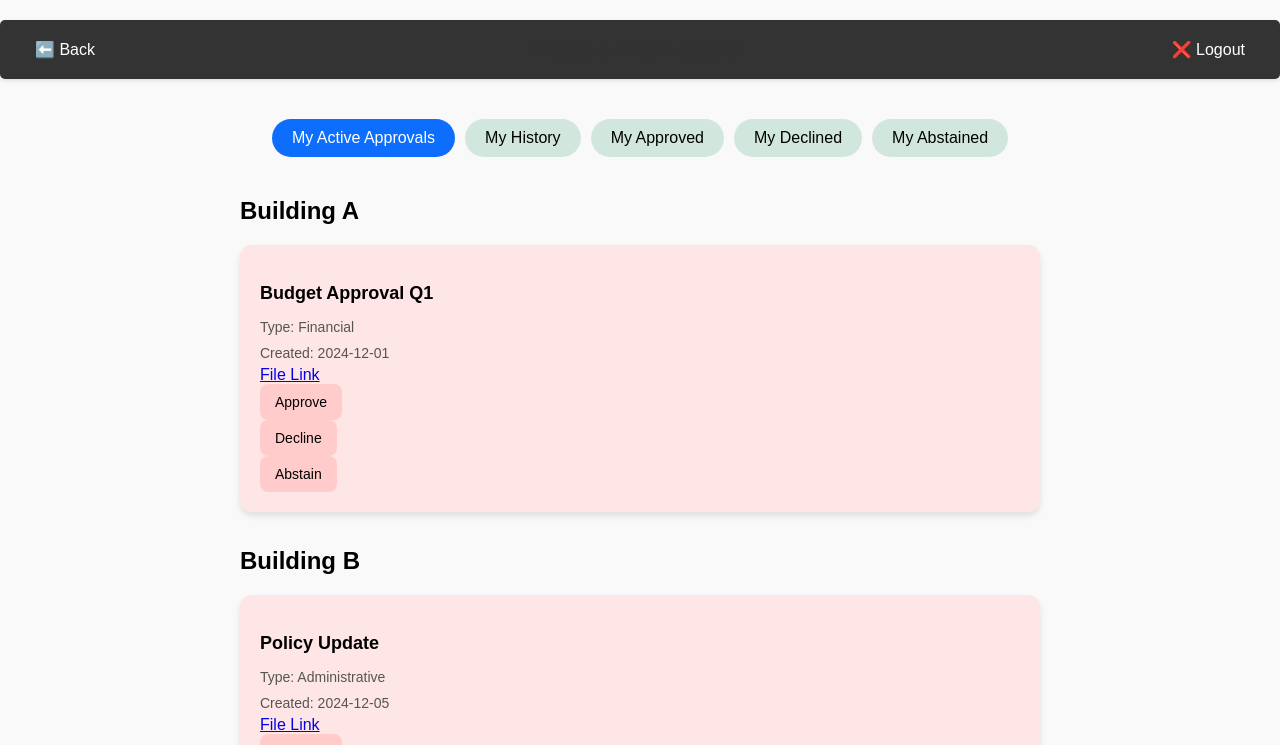
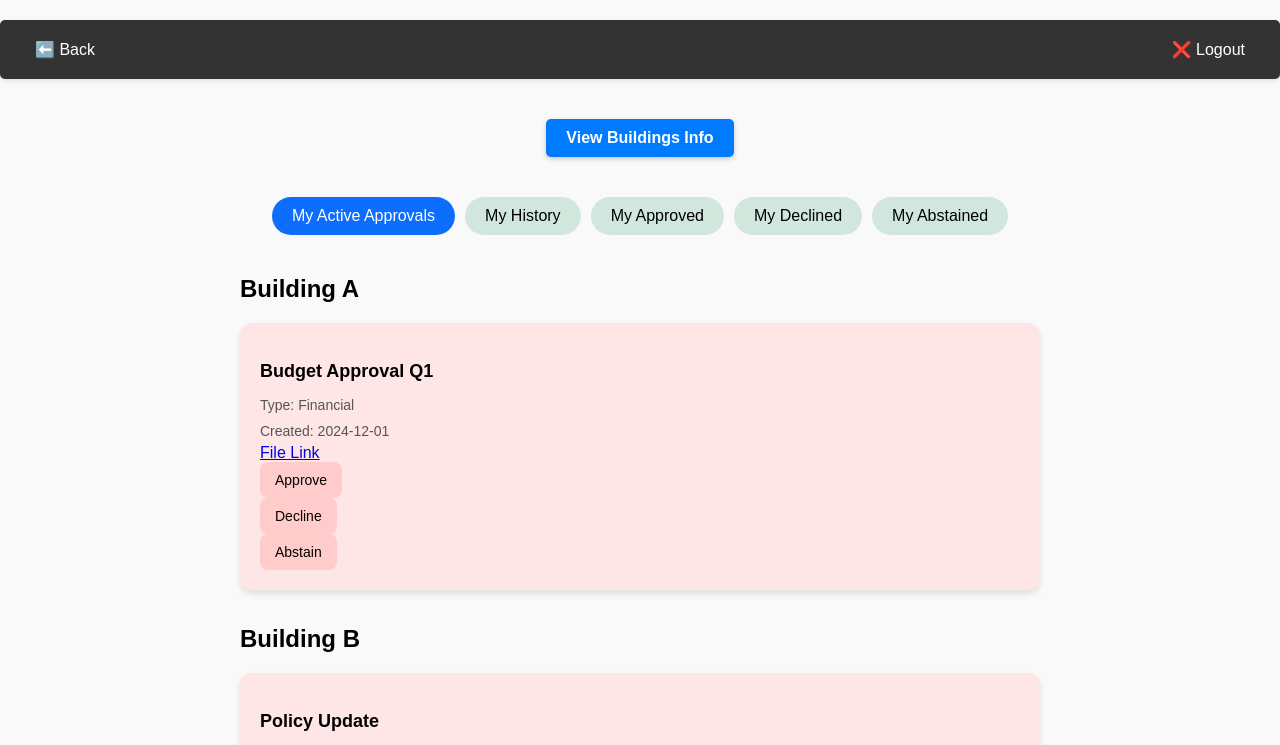
Before and after one commit to AmoryBotha/gmadevappfrontend, a React (Vite) app: page /trusteeLanding in a window 1280 px wide. Shown: the top 745 px of the page. Built offline with nearby package versions, Linux system fonts and the light colour scheme.

Commit message:
Trustee Building Info

```diff
--- a/src/components/Home.jsx
+++ b/src/components/Home.jsx
@@ -73,9 +73,6 @@ function Home1() {
             <Link to="/password-reset-confirm">Reset Password</Link>
           </li>
           <li className="form-button">
-            <Link to="/buildings">Buildings Info</Link>
-          </li>
-          <li className="form-button">
             <Link to="/ticket">Log a Ticket</Link>
           </li>
         </ul>
--- a/src/components/TrusteeLanding.jsx
+++ b/src/components/TrusteeLanding.jsx
@@ -67,6 +67,10 @@ function TrusteeLanding1() {
     navigate(-1);
   };
 
+  const handleBuildingsInfoClick = () => {
+    navigate("/buildings");
+  };
+
   const groupedApprovals = approvals.reduce((groups, approval) => {
     const { building } = approval;
     if (!groups[building]) {
@@ -83,6 +87,10 @@ function TrusteeLanding1() {
         <h1 className="navbar-title">Trustee Dashboard</h1>
         <button className="nav-button" onClick={handleLogout}>❌ Logout</button>
       </nav>
+
+      <button className="buildings-button" onClick={handleBuildingsInfoClick}>
+        View Buildings Info
+      </button>
 
       <div className="view-selector">
         <button className={`view-button ${view === "active" ? "active" : ""}`} onClick={() => handleViewChange("active")}>My Active Approvals</button>
--- a/src/styles/ApprovalsPage.css
+++ b/src/styles/ApprovalsPage.css
@@ -120,3 +120,29 @@
   .approval-button:hover {
     background-color: #ff9999;
   }
+
+  .buildings-button {
+    display: block;
+    margin: 20px auto; /* Centers the button horizontally */
+    padding: 10px 20px;
+    font-size: 16px;
+    font-weight: bold;
+    color: #ffffff;
+    background-color: #007bff; /* Blue background */
+    border: none;
+    border-radius: 5px;
+    cursor: pointer;
+    text-align: center;
+    transition: background-color 0.3s, transform 0.2s;
+    box-shadow: 0 2px 5px rgba(0, 0, 0, 0.2);
+  }
+
+  .buildings-button:hover {
+    background-color: #0056b3; /* Darker blue on hover */
+    transform: scale(1.05); /* Slight zoom effect */
+  }
+
+  .buildings-button:active {
+    background-color: #004494; /* Even darker blue when clicked */
+    transform: scale(0.98); /* Slight press effect */
+  }
```
